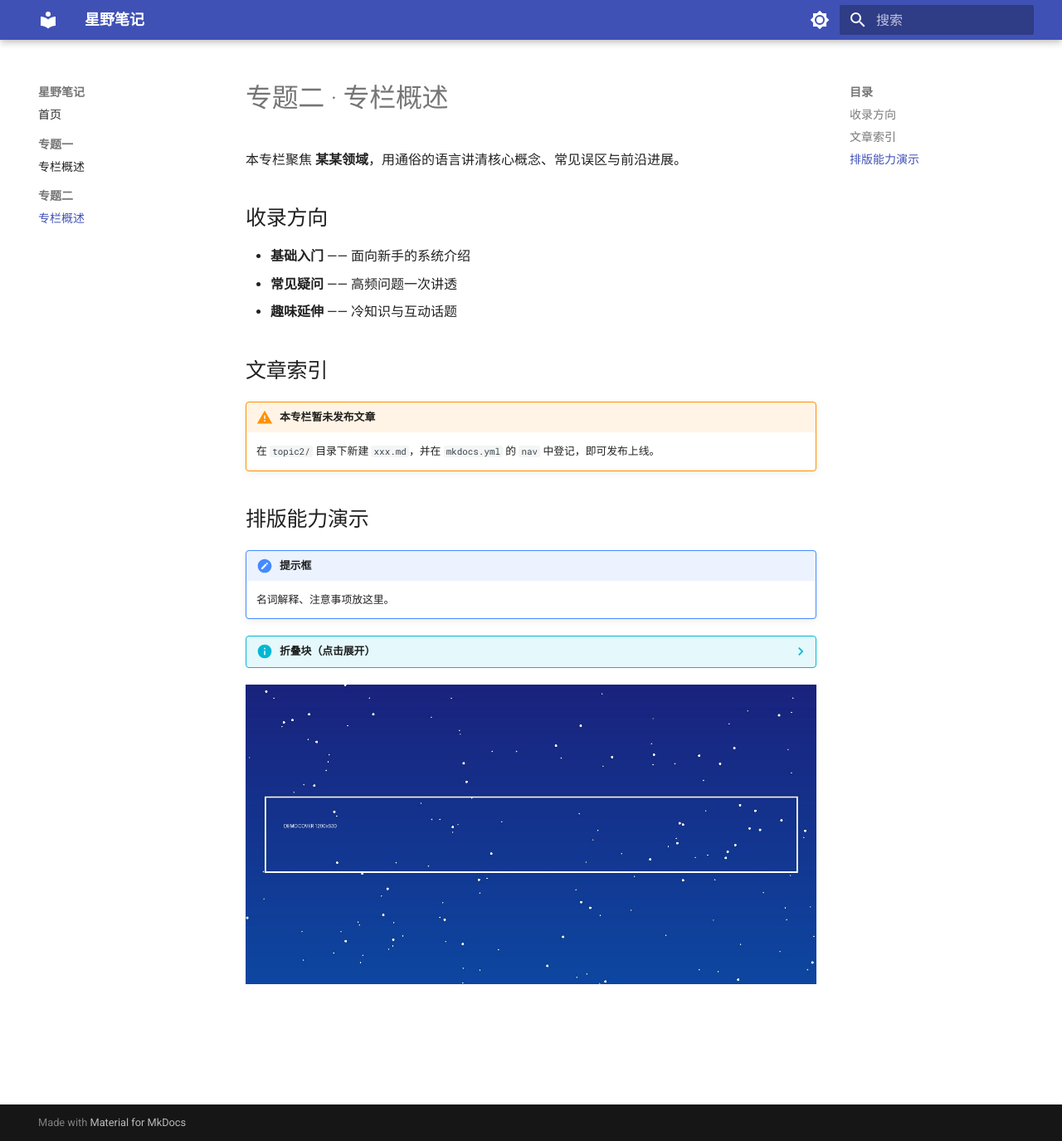
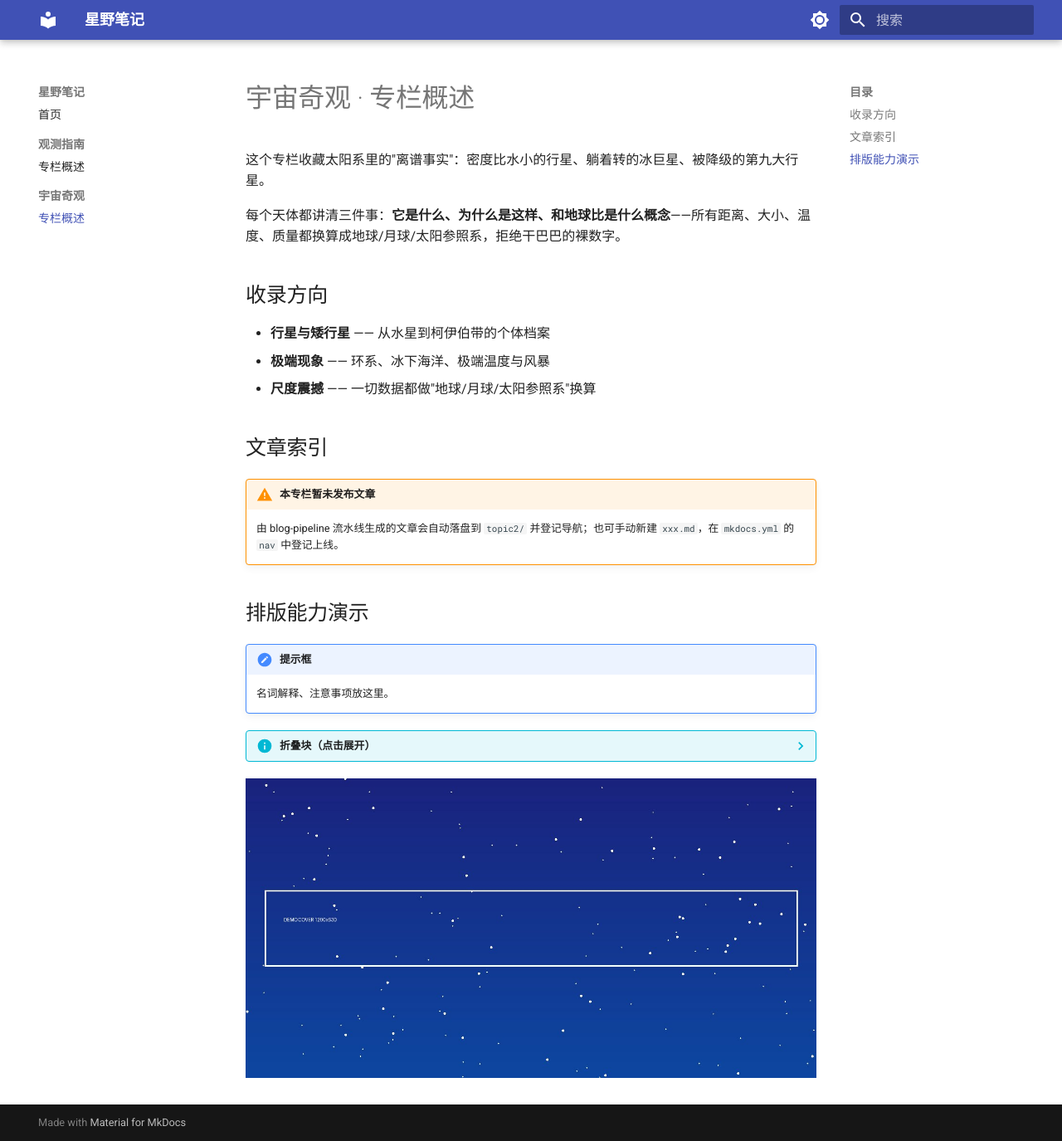
Before and after one commit to yufengwolf/astro-blog, an MkDocs documentation site: the page built from docs/topic2/index.md, in a window 1280 px wide and 1375 px high. Shown: the whole window at 83% size. Built offline with MkDocs 1.6.1 and Material for MkDocs 9.7.7, drawn with Linux system fonts in a browser that asks for light colours.

Commit message:
content: 栏目定名「观测指南」「宇宙奇观」，加 meta 扩展
- nav 与首页卡片、专栏概述页同步改名
- markdown_extensions 增加 meta：支持 blog-pipeline 生成文章的 YAML frontmatter
- mkdocs build --strict 零警告验证通过

```diff
--- a/docs/topic2/index.md
+++ b/docs/topic2/index.md
@@ -1,17 +1,19 @@
-# 专题二 · 专栏概述
+# 宇宙奇观 · 专栏概述
 
-本专栏聚焦 **某某领域**，用通俗的语言讲清核心概念、常见误区与前沿进展。
+这个专栏收藏太阳系里的"离谱事实"：密度比水小的行星、躺着转的冰巨星、被降级的第九大行星。
+
+每个天体都讲清三件事：**它是什么、为什么是这样、和地球比是什么概念**——所有距离、大小、温度、质量都换算成地球/月球/太阳参照系，拒绝干巴巴的裸数字。
 
 ## 收录方向
 
-- **基础入门** —— 面向新手的系统介绍
-- **常见疑问** —— 高频问题一次讲透
-- **趣味延伸** —— 冷知识与互动话题
+- **行星与矮行星** —— 从水星到柯伊伯带的个体档案
+- **极端现象** —— 环系、冰下海洋、极端温度与风暴
+- **尺度震撼** —— 一切数据都做"地球/月球/太阳参照系"换算
 
 ## 文章索引
 
 !!! warning "本专栏暂未发布文章"
-    在 `topic2/` 目录下新建 `xxx.md`，并在 `mkdocs.yml` 的 `nav` 中登记，即可发布上线。
+    由 blog-pipeline 流水线生成的文章会自动落盘到 `topic2/` 并登记导航；也可手动新建 `xxx.md`，在 `mkdocs.yml` 的 `nav` 中登记上线。
 
 ## 排版能力演示
 
@@ -21,4 +23,4 @@
 ??? info "折叠块（点击展开）"
     进阶内容、参考文献放这里。
 
-![专题二封面图](../assets/demo.jpg)
+![宇宙奇观封面图](../assets/demo.jpg)
--- a/mkdocs.yml
+++ b/mkdocs.yml
@@ -39,6 +39,7 @@ theme:
 
 # ---- Markdown 扩展（科普类文章常用） ----
 markdown_extensions:
+  - meta                              # YAML frontmatter 支持（blog-pipeline 生成文章的头部元数据）
   - admonition                        # 提示框：!!! note / tip / warning
   - attr_list                         # 给元素加 class（首页专栏卡片用到）
   - md_in_html                        # 在 HTML 块中写 Markdown（首页专栏卡片用到）
@@ -53,9 +54,10 @@ plugins:
   - search
 
 # ---- 导航结构（多级） ----
+# 注意：blog-pipeline 的 publisher.py 会按缩进向本 nav 追加文章条目（幂等，slug 去重）
 nav:
   - 首页: index.md
-  - 专题一:
+  - 观测指南:
       - 专栏概述: topic1/index.md
-  - 专题二:
+  - 宇宙奇观:
       - 专栏概述: topic2/index.md
```
Also changed, not shown: docs/index.md (+4 -4 lines), docs/topic1/index.md (+9 -7 lines).
